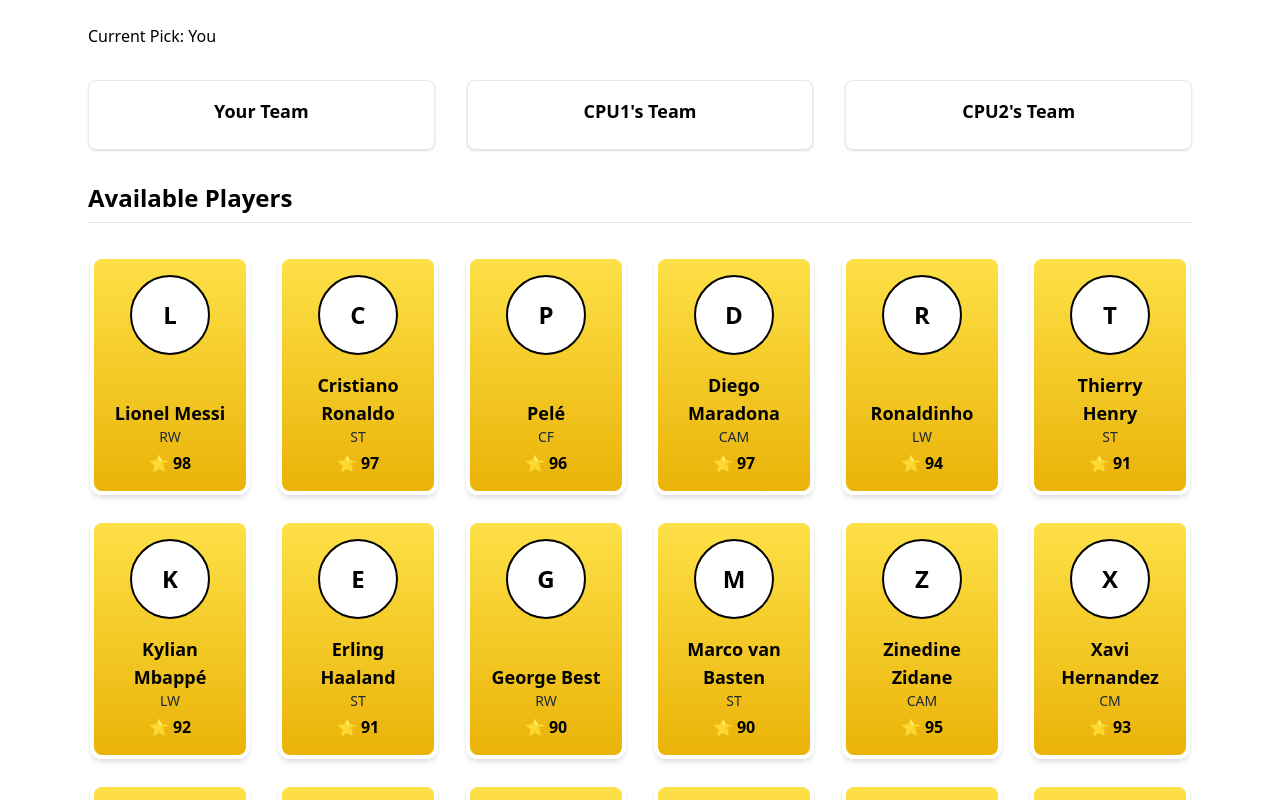
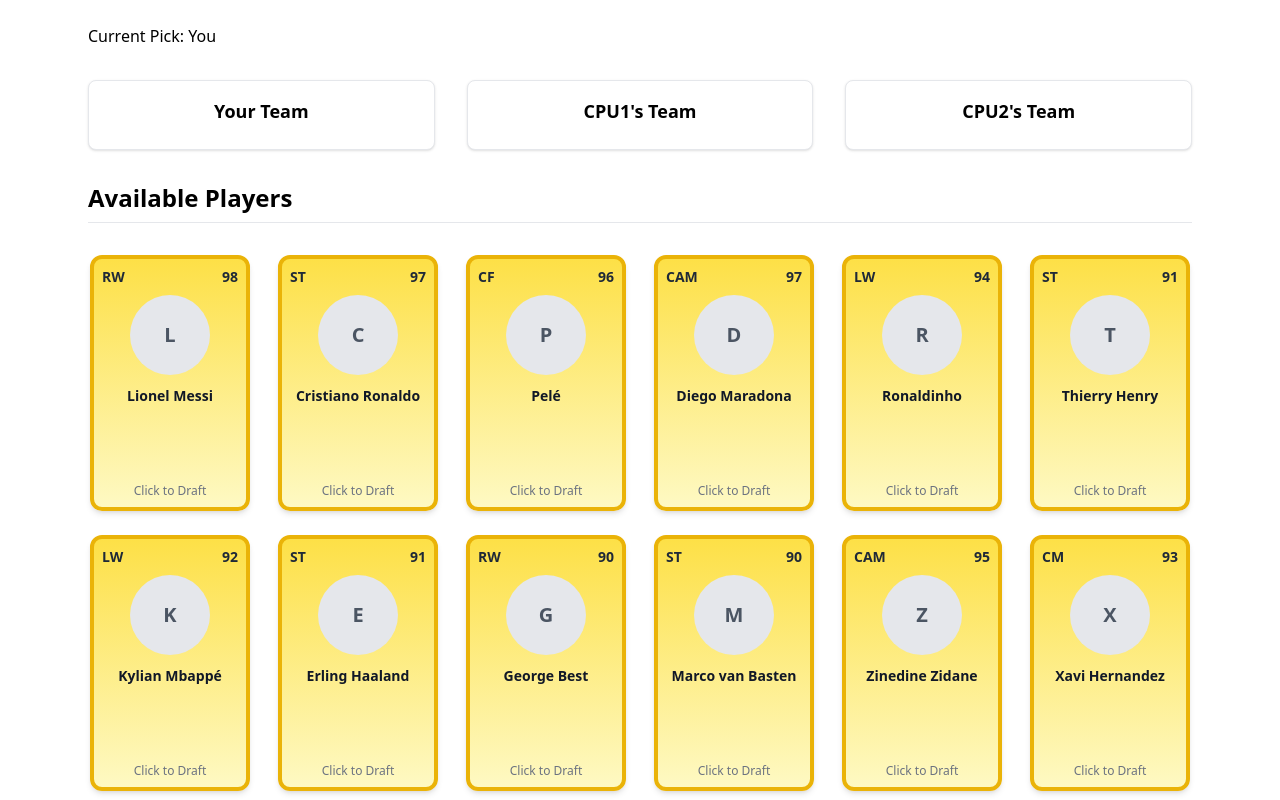
Before and after one commit to Sloptamusprime/All-time-draft-, a React (Vite) app: page / in a window 1280 px wide. Both pictures are taken after a click on the button "Start Draft". Shown: the top 800 px of the page. Built offline with nearby package versions, Linux system fonts and the light colour scheme.

Commit message:
Update PlayerCard.jsx

```diff
--- a/src/components/PlayerCard.jsx
+++ b/src/components/PlayerCard.jsx
@@ -3,20 +3,23 @@
 const PlayerCard = ({ player, onClick }) => {
   return (
     <div
-      onClick={onClick}
-      className="w-[160px] h-[240px] cursor-pointer bg-gradient-to-b from-yellow-300 to-yellow-500 rounded-xl shadow-md border-4 border-white flex flex-col items-center justify-between p-4 hover:scale-105 transition-transform"
+      onClick={() => onClick(player)}
+      className="w-40 h-64 bg-gradient-to-b from-yellow-300 to-yellow-100 border-4 border-yellow-500 rounded-xl shadow-md p-2 flex flex-col items-center cursor-pointer hover:scale-105 transition-transform"
     >
-      {/* Player Initial or Icon */}
-      <div className="w-20 h-20 bg-white border-2 border-black rounded-full flex items-center justify-center text-2xl font-bold">
+      <div className="w-full flex justify-between items-center text-sm font-bold text-gray-800">
+        <span>{player.position}</span>
+        <span>{player.rating}</span>
+      </div>
+
+      <div className="mt-2 w-20 h-20 rounded-full bg-gray-200 flex items-center justify-center text-xl font-bold text-gray-600">
         {player.name[0]}
       </div>
 
-      {/* Player Info */}
-      <div className="text-center">
-        <div className="text-lg font-bold">{player.name}</div>
-        <div className="text-sm text-gray-800">{player.position}</div>
-        <div className="text-md font-semibold mt-1">⭐ {player.rating}</div>
+      <div className="mt-3 text-center font-semibold text-sm text-gray-900 leading-tight">
+        {player.name}
       </div>
+
+      <div className="mt-auto text-xs text-gray-500">Click to Draft</div>
     </div>
   );
 };
```
